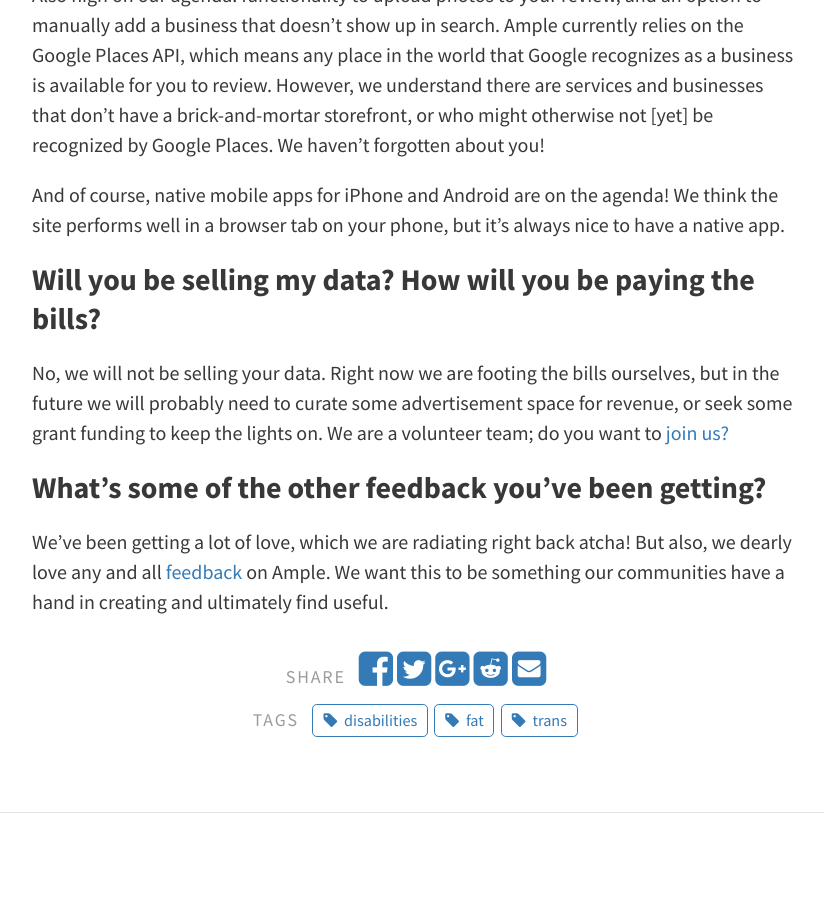
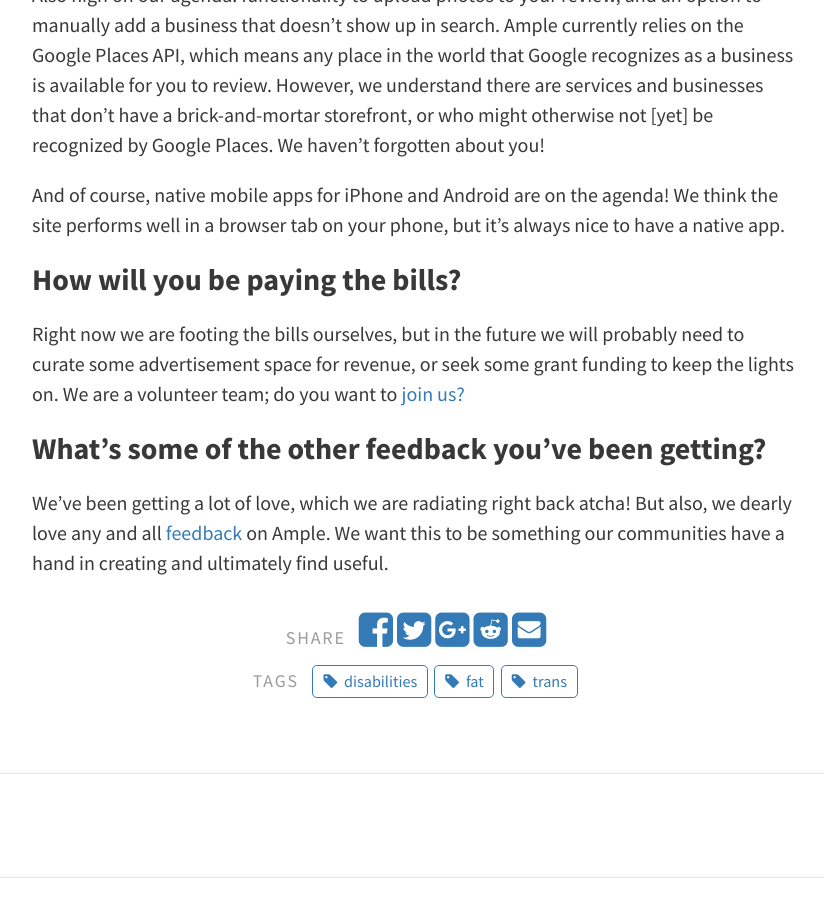
Before and after one commit to uhlissuh/ample, a Jekyll site: the page built from docs/_posts/2018-05-24-fat-queer-yelp-is-here.md, in a window 1280 px wide and 900 px high, scrolled down 2246 px. Shown: the whole window, without its empty margins (224-1048 px from the left). Built offline with Jekyll 4.4.1, drawn with Linux system fonts in a browser that asks for light colours; comment, search, counter and statistics services are not loaded.

Commit message:
Change wording on post

```diff
--- a/docs/_posts/2018-05-24-fat-queer-yelp-is-here.md
+++ b/docs/_posts/2018-05-24-fat-queer-yelp-is-here.md
@@ -38,9 +38,9 @@
 
 And of course, native mobile apps for iPhone and Android are on the agenda! We think the site performs well in a browser tab on your phone, but it’s always nice to have a native app.
 
-### Will you be selling my data? How will you be paying the bills?
+### How will you be paying the bills?
 
-No, we will not be selling your data. Right now we are footing the bills ourselves, but in the future we will probably need to curate some advertisement space for revenue, or seek some grant funding to keep the lights on. We are a volunteer team; do you want to [join us?](isitample.com/feedback "Ample's feedback page")
+Right now we are footing the bills ourselves, but in the future we will probably need to curate some advertisement space for revenue, or seek some grant funding to keep the lights on. We are a volunteer team; do you want to [join us?](isitample.com/feedback "Ample's feedback page")
 
 ### What’s some of the other feedback you’ve been getting?
 
```
